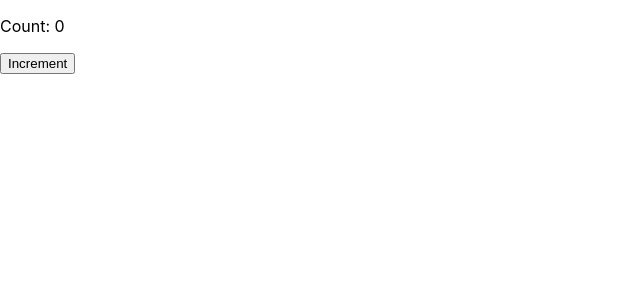
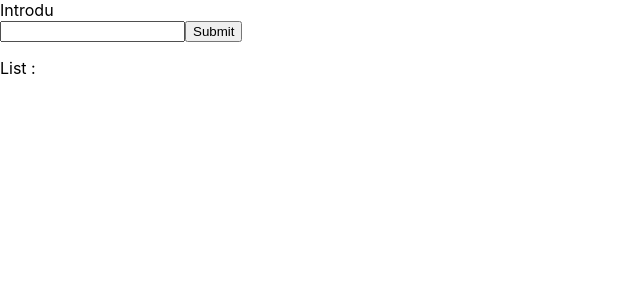
Before and after one commit to eddii1/video-recognition-mediapipe, a React (Create React App) app: page / in a window 1280 px wide. Shown: the top 300 px of the page, without its empty margins (0-640 px from the left). Built offline with nearby package versions, Linux system fonts and the light colour scheme.

Commit message:
lista to do kindof

```diff
--- a/src/App.js
+++ b/src/App.js
@@ -1,6 +1,7 @@
 import React from 'react';
 import {useState} from 'react';
 
+/*
 function App(){
   const pas= 3;
   const [count, setCount] = useState(0);
@@ -37,6 +38,38 @@ function App(){
     </div>
   );
 }
+*/
+
+function App(){
+
+  const [inputValue, setInputValue] = useState("");
+  const [listgood, addListGood] = useState([""]);
+
+  const submitHandle = (e) => {
+    e.preventDefault();
+    if(listgood.includes(inputValue))
+      alert("DEJA IN LISTA");
+    else{
+      addListGood((prevList) => [...prevList, inputValue+ " "]);
+    }
+
+    setInputValue("");
+  };
+
+  return (
+    <div>
+
+      <form onSubmit={submitHandle}>
+        <label>Introdu <br></br>
+          <input type="text" value={inputValue} onChange={(e)=> setInputValue(e.target.value)}/>
+        </label>
+        <button type="submit">Submit</button>
+      </form>
+      <p>List : {listgood}</p>
+
+    </div>
+  );
+}
 
 
 export default App;
```
